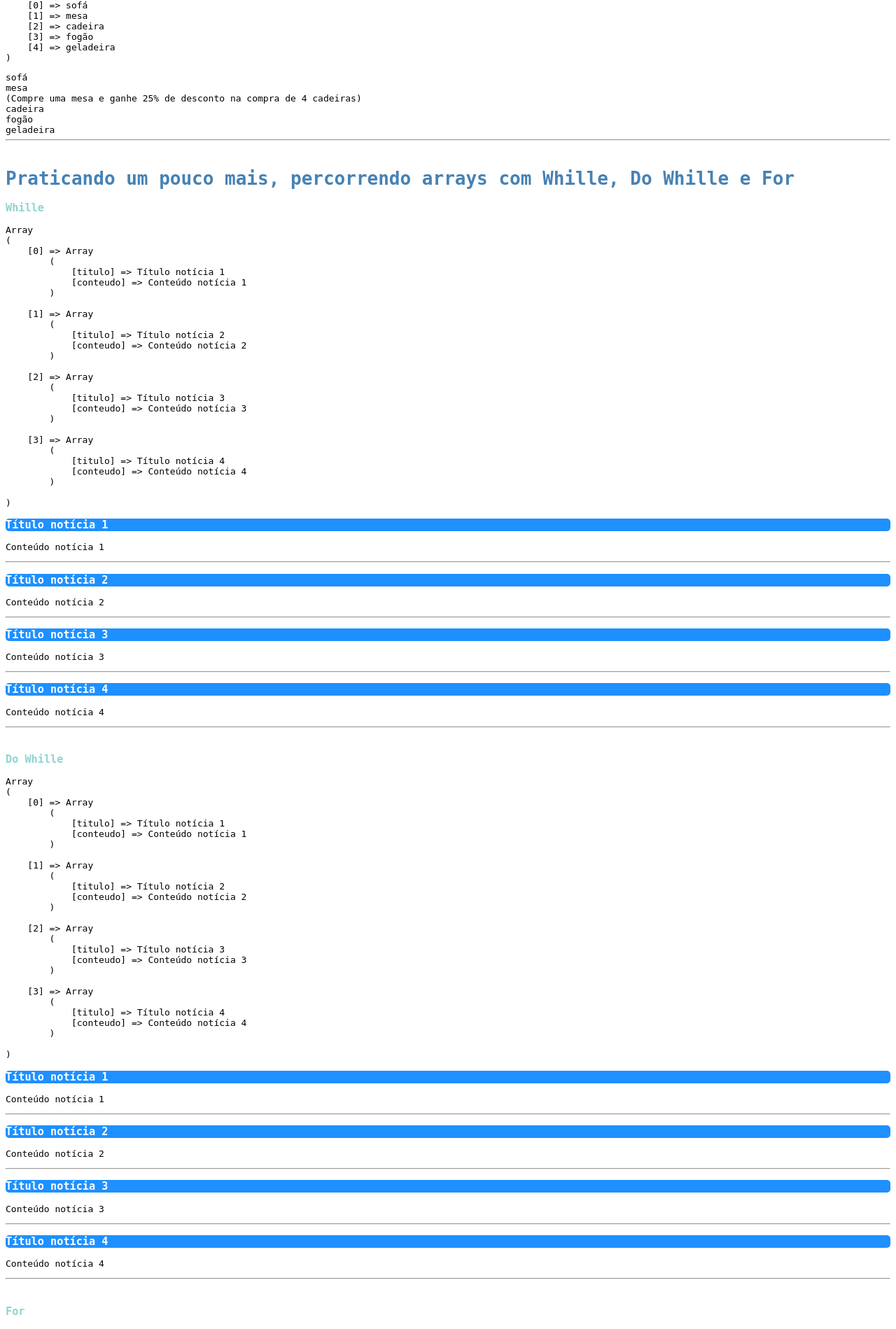
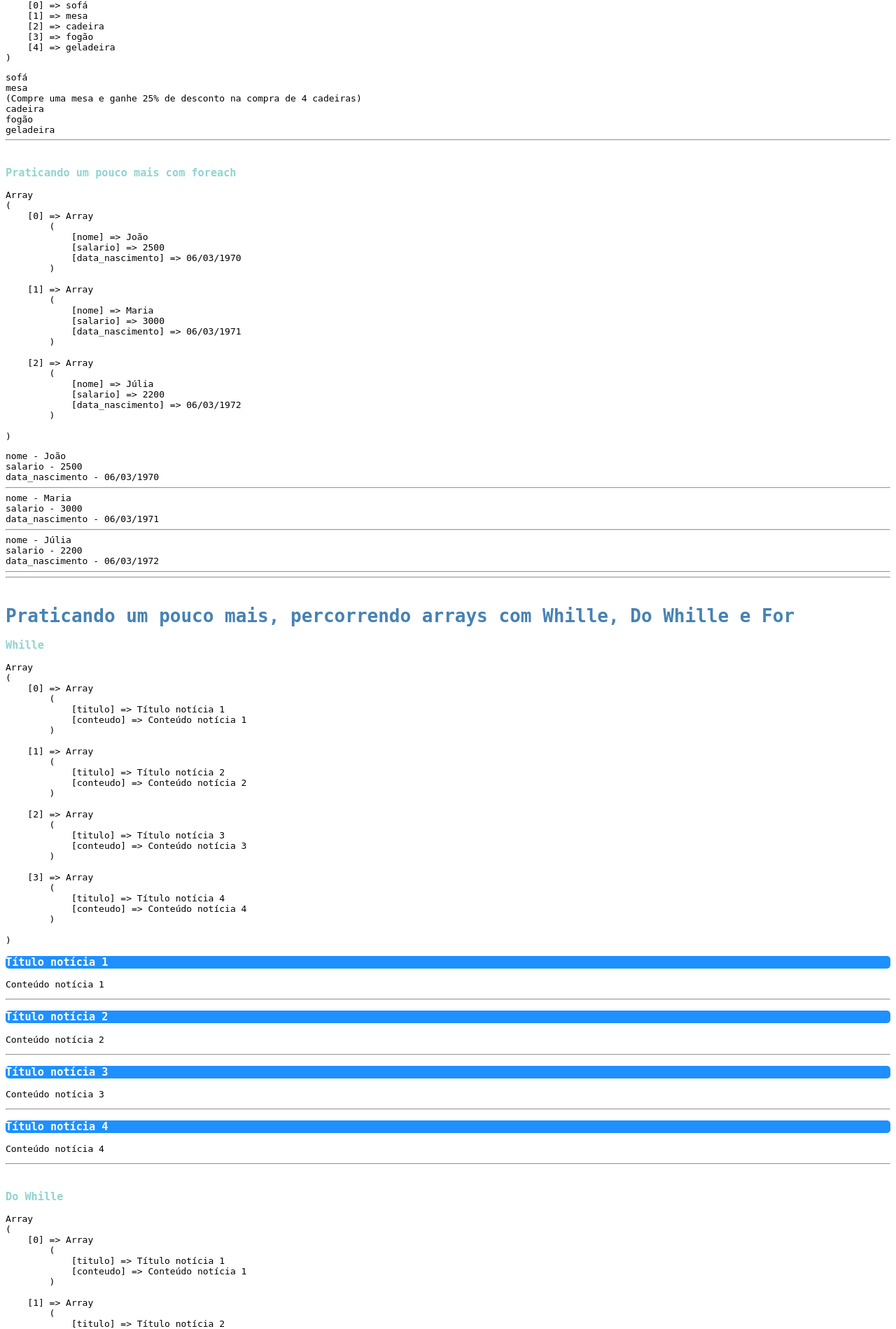
Before and after one commit to jardison2021/Arquivos-PHP-do-curso-de-desenvolvimento-web, a PHP site: page /estruturas_de_repeticao.php in a window 1280 px wide. Shown: the part 981-2880 px from the top of the page at 70% size. Run offline with PHP 8.4, Linux system fonts and the light colour scheme.

Commit message:
Praticando um pouco - Foreach em Arrays associativos e Foreach encadeados

```diff
--- a/estruturas_de_repeticao.php
+++ b/estruturas_de_repeticao.php
@@ -79,6 +79,24 @@
 		echo '<hr>';
 	?>
 	<?php
+		echo '<h3>Praticando um pouco mais com foreach</h3>';
+			$funcionarios = array(
+				array('nome' => 'João', 'salario' => 2500, 'data_nascimento' => '06/03/1970'),
+				array('nome' => 'Maria', 'salario' => 3000, 'data_nascimento' => '06/03/1971'),
+				array('nome' => 'Júlia', 'salario' => 2200, 'data_nascimento' => '06/03/1972')
+			);
+			echo '<pre>';
+			print_r($funcionarios);
+			echo '</pre>';
+			foreach($funcionarios as $idx => $funcionarios){
+				foreach($funcionarios as $idx2 => $valor){
+					echo "$idx2 - $valor <br>";
+				}
+				echo '<hr>';
+			}
+		echo '<hr>';
+	?>
+	<?php
 		echo '<h1>Praticando um pouco mais, percorrendo arrays com Whille, Do Whille e For</h1>';
 		echo '<h3>Whille</h3>';
 		$registros = array(array('titulo' => 'Título notícia 1', 'conteudo' => 'Conteúdo notícia 1'), array('titulo' => 'Título notícia 2', 'conteudo' => 'Conteúdo notícia 2'), array('titulo' => 'Título notícia 3', 'conteudo' => 'Conteúdo notícia 3'), array('titulo' => 'Título notícia 4', 'conteudo' => 'Conteúdo notícia 4'));
```
